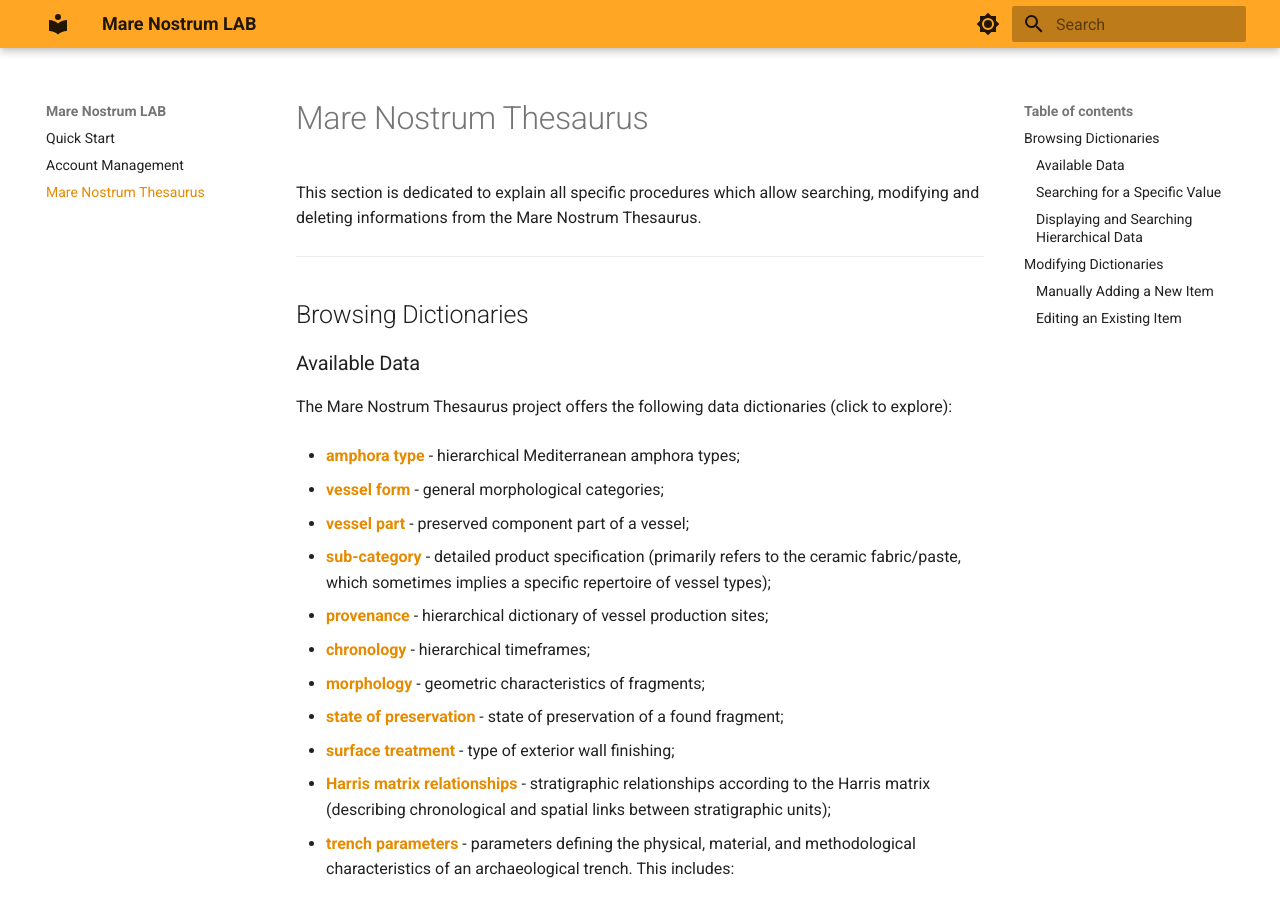
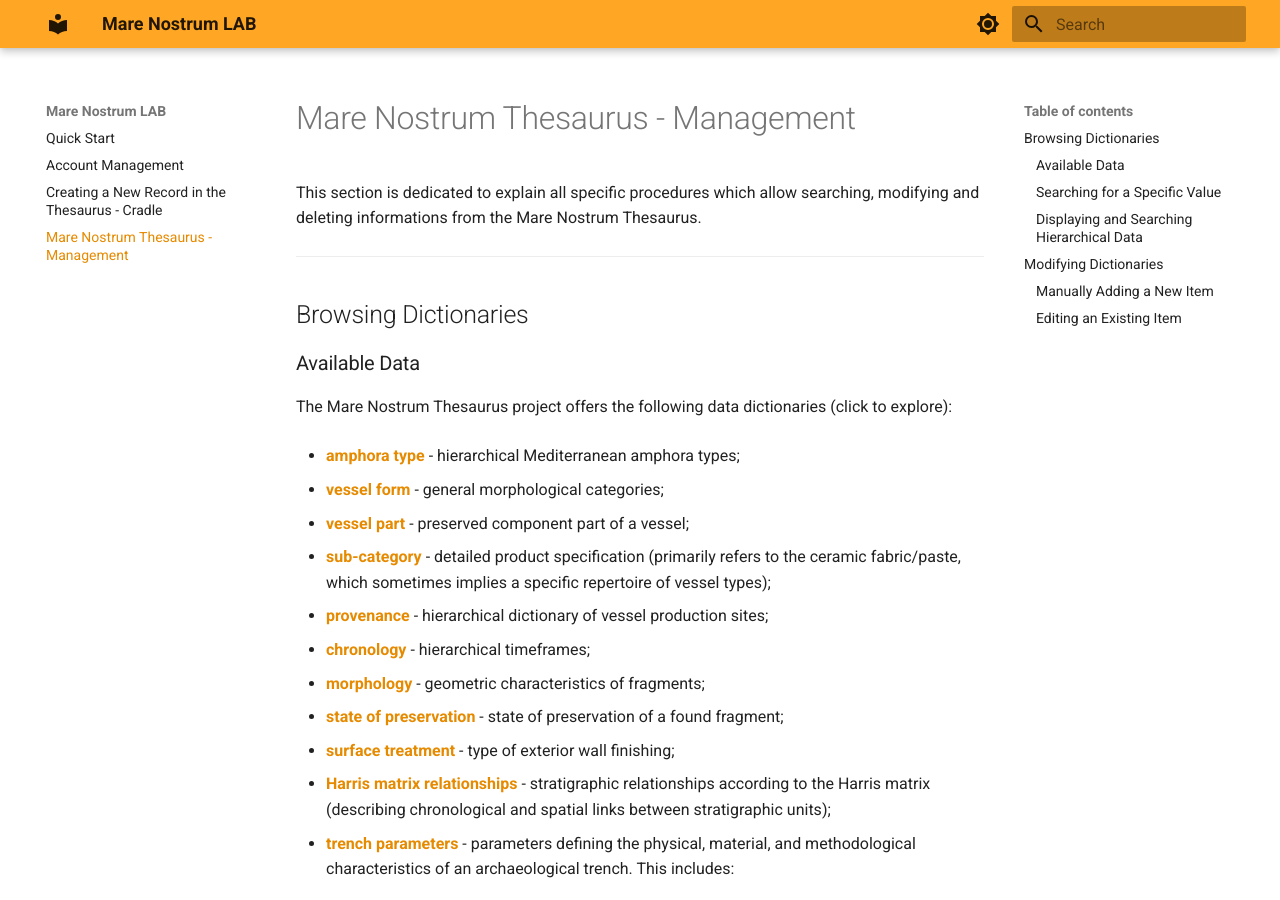
Before and after one commit to Mare-Nostrum-Lab-UJ/Mare-Nostrum-Lab-UJ.github.io, an MkDocs documentation site: the page built from docs/mare-nostrum-thesaurus.md, in a window 1280 px wide and 900 px high. Built offline with MkDocs 1.6.1 and Material for MkDocs 9.7.7, drawn with Linux system fonts in a browser that asks for light colours.

Commit message:
add: Cradle - placeholder.

```diff
--- a/docs/mare-nostrum-thesaurus.md
+++ b/docs/mare-nostrum-thesaurus.md
@@ -1,4 +1,4 @@
-# Mare Nostrum Thesaurus
+# Mare Nostrum Thesaurus - Management
 
 This section is dedicated to explain all specific procedures which allow searching, modifying and deleting informations from the Mare Nostrum Thesaurus.
 
--- a/mkdocs.yml
+++ b/mkdocs.yml
@@ -26,7 +26,8 @@ theme:
 nav:
   - Quick Start: index.md
   - Account Management: account-management.md
-  - Mare Nostrum Thesaurus: mare-nostrum-thesaurus.md
+  - Creating a New Record in the Thesaurus - Cradle: cradle.md
+  - Mare Nostrum Thesaurus - Management: mare-nostrum-thesaurus.md
 
 markdown_extensions:
   - admonition
```
Also changed, not shown: docs/cradle.md (added, +1 -0 lines).
